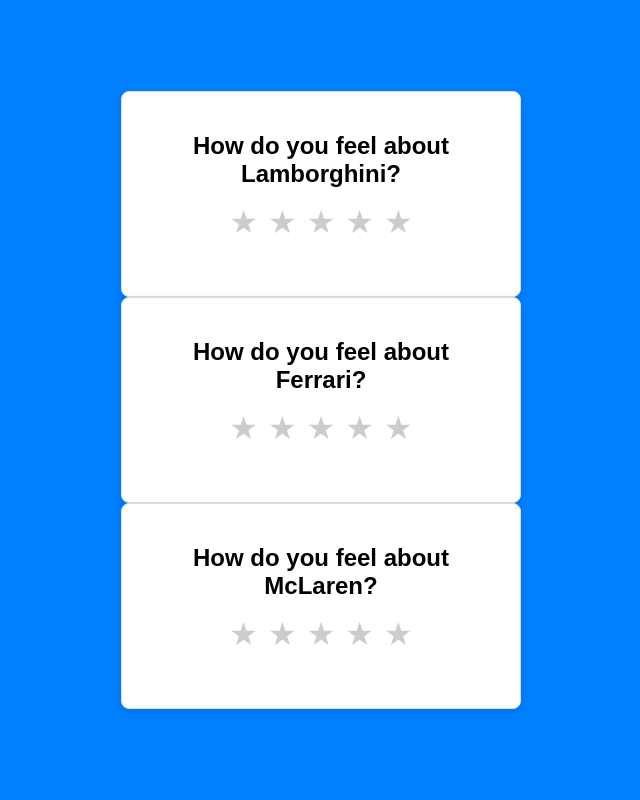
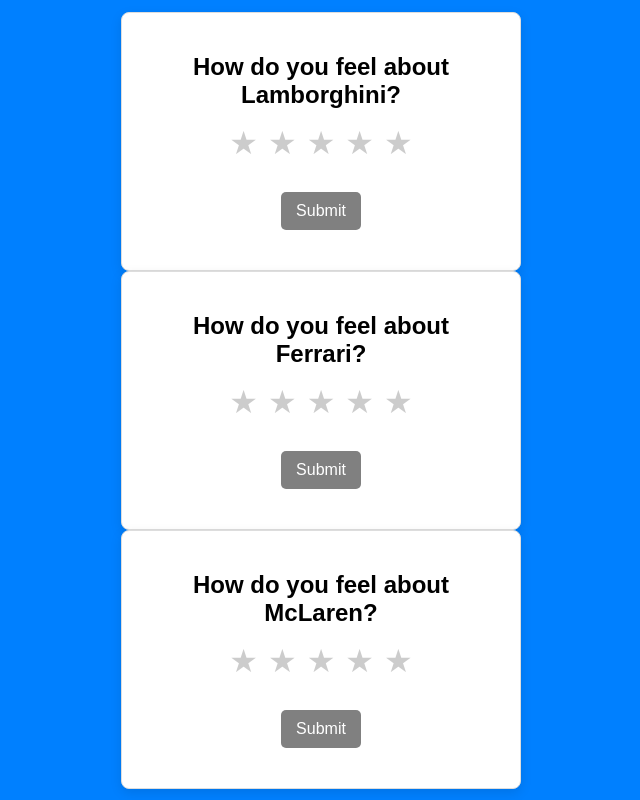
Before and after one commit to salvatoreallegra/rating-ui, a React (Vite) app: page / in a window 1280 px wide. Shown: the whole page, without its empty margins (319-959 px from the left). Built offline with nearby package versions, Linux system fonts and the light colour scheme.

Commit message:
Add Submit button and disable logic

```diff
--- a/src/components/ratings.jsx
+++ b/src/components/ratings.jsx
@@ -3,6 +3,12 @@
 const Ratings = ({ heading }) => {
   const [rating, setRating] = useState(0);
   const [hover, setHover] = useState(0);
+  const [submitted, setSubmitted] = useState(false);
+
+  const handleSubmit = () => {
+    if (rating === 0) return;
+    setSubmitted(true);
+  };
 
   const feedBackMessages = [
     "Very Poor",
@@ -32,6 +38,13 @@
           <p>{feedBackMessages[rating - 1]}</p>
         </div>
       )}
+      <button
+        className="submit-btn"
+        onClick={() => handleSubmit()}
+        disabled={rating === 0 || submitted}
+      >
+        Submit
+      </button>
     </div>
   );
 };
--- a/src/index.css
+++ b/src/index.css
@@ -46,3 +46,65 @@
   font-weight: bold;
   color: #333;
 }
+/* Submit Button */
+.submit-btn {
+  margin-top: 15px;
+  padding: 10px 15px;
+  font-size: 1rem;
+  background-color: #007bff;
+  color: white;
+  border: none;
+  cursor: pointer;
+  transition: background 0.2s ease-in-out;
+  border-radius: 5px;
+}
+
+.submit-btn:disabled {
+  background-color: gray;
+  cursor: not-allowed;
+}
+
+.submit-btn:hover:not(:disabled) {
+  background-color: #0056b3;
+}
+
+/* Modal Styling */
+.modal-overlay {
+  position: fixed;
+  top: 0;
+  left: 0;
+  width: 100%;
+  height: 100%;
+  background: rgba(0, 0, 0, 0.5);
+  display: flex;
+  align-items: center;
+  justify-content: center;
+}
+
+.modal {
+  background: white;
+  padding: 20px;
+  text-align: center;
+  border-radius: 10px;
+  width: 300px;
+}
+
+.modal h2 {
+  margin-bottom: 15px;
+  color: #333;
+}
+
+.close-btn {
+  margin-top: 15px;
+  padding: 10px;
+  background-color: red;
+  color: white;
+  border: none;
+  cursor: pointer;
+  transition: background 0.2s ease-in-out;
+  border-radius: 5px;
+}
+
+.close-btn:hover {
+  background-color: darkred;
+}
```
